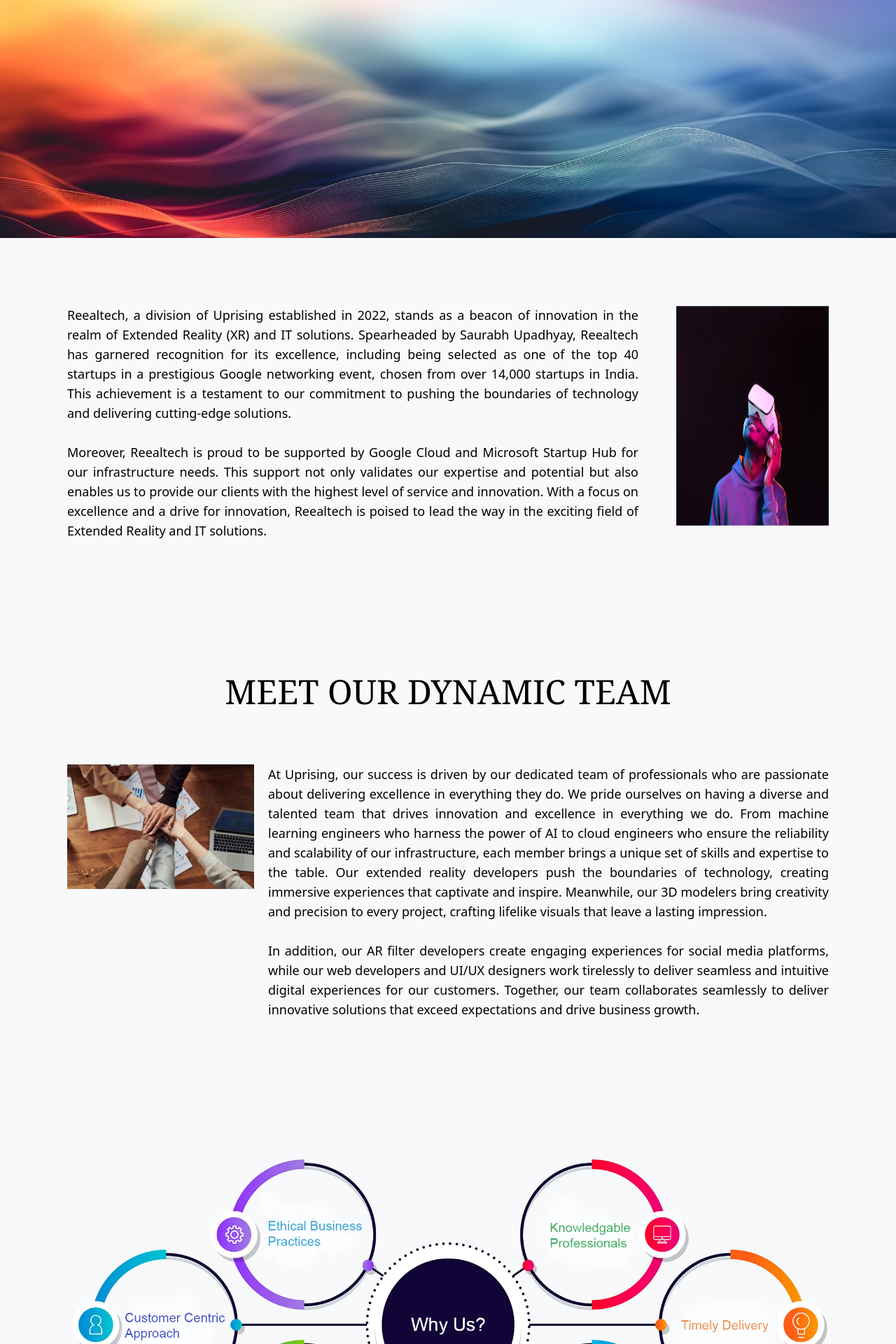
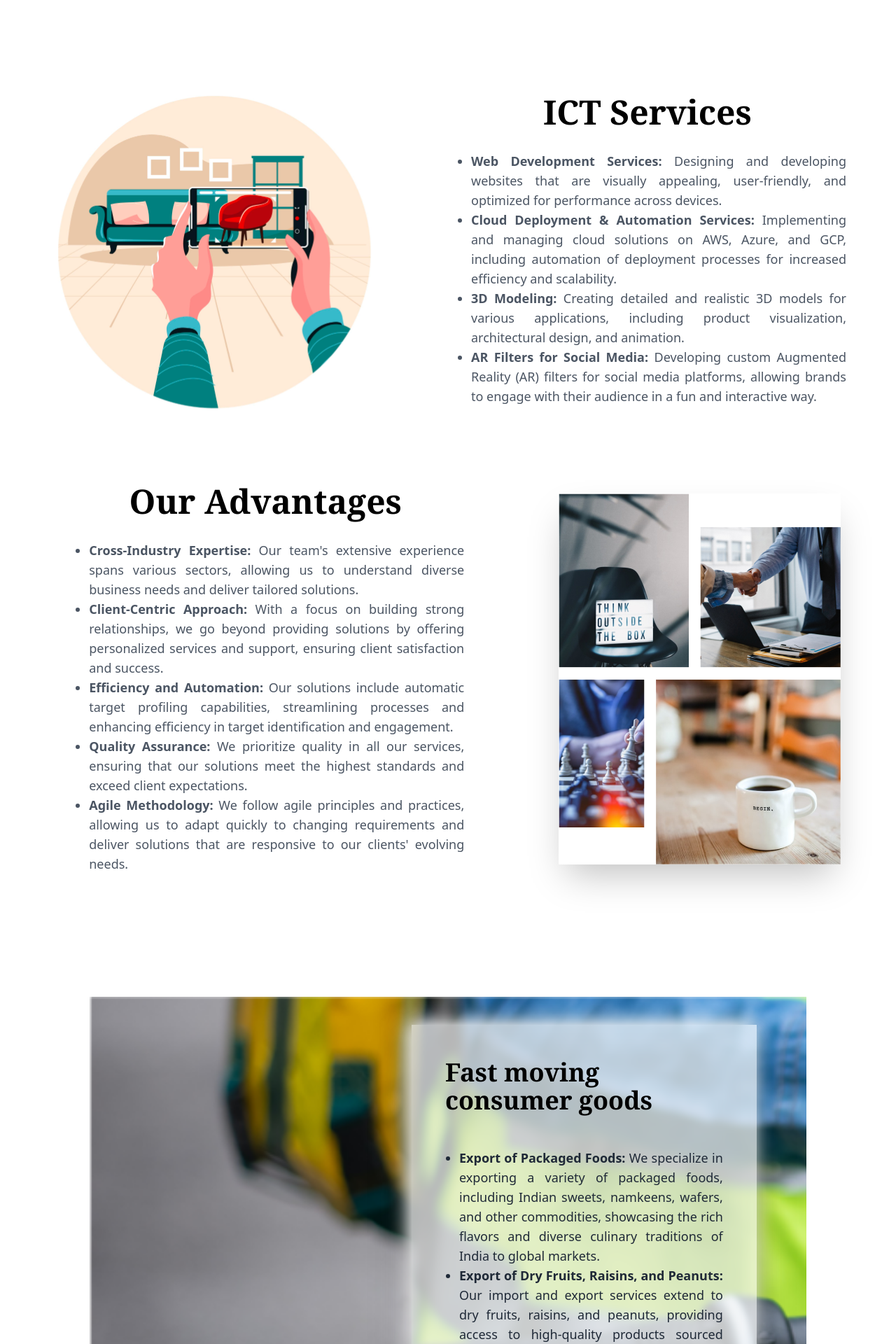
Before and after one commit to xr-dev-saurabh/uprising-tradex, a React (Create React App) app: page / in a window 1280 px wide. Shown: the part 760-2680 px from the top of the page at 70% size. Built offline with nearby package versions, Linux system fonts and the light colour scheme.

Commit message:
fix text sizes and font family

```diff
--- a/src/App.js
+++ b/src/App.js
@@ -12,13 +12,13 @@
 export default function App() {
   return (
    <div className="bg-white">
-    {/* <Hero />
+    <Hero />
     <BigCard />
     <Servies />
-    <Misson /> */}
-    <FirstSection />
+    <Misson />
+    {/* <FirstSection />
     <SecondSection />
-    <ThirdSection />
+    <ThirdSection /> */}
     {/* <ProductHero />
     <ProductsRow /> */}
    </div>
--- a/src/components/BigCard.jsx
+++ b/src/components/BigCard.jsx
@@ -12,8 +12,8 @@
             <div className='flex flex-col lg:flex-row lg:justify-around items-center justify-center max-w-[1280px] mx-auto mt-20 z-10'>
                 <img src={Img1} alt="" className='w-full max-w-[500px]' />
                 <div className='w-full max-w-[600px] p-4'>
-                    <h1 className='text-4xl font-bold mb-8 text-center'>ICT Services</h1>
-                    <ul className='list-disc ml-8 text-lg text-gray-600'>
+                    <h1 className='text-3xl lg:text-5xl font-bold mb-8 text-center font-serif'>ICT Services</h1>
+                    <ul className='list-disc lg:ml-8 text-justify text-lg text-gray-600 '>
                         <li><b>Web Development Services:</b> Designing and developing websites that are visually appealing, user-friendly, and optimized for performance across devices.</li>
                         <li><b>Cloud Deployment & Automation Services:</b> Implementing and managing cloud solutions on AWS, Azure, and GCP, including automation of deployment processes for increased efficiency and scalability.</li>
                         <li><b>3D Modeling:</b> Creating detailed and realistic 3D models for various applications, including product visualization, architectural design, and animation.</li>
@@ -25,8 +25,8 @@
             {/* Second Section */}
             <div className='flex flex-col-reverse lg:flex-row lg:justify-around items-center justify-center max-w-[1280px] mx-auto mt-20 mb-10 z-10'>
                 <div className='w-full max-w-[600px] p-4'>
-                    <h1 className='text-4xl font-bold mb-8 text-center'>Our Advantages</h1>
-                    <ul className='list-disc ml-8 text-lg text-gray-600'>
+                    <h1 className='text-3xl lg:text-5xl font-bold mb-8 text-center font-serif'>Our Advantages</h1>
+                    <ul className='list-disc lg:ml-8 text-justify text-lg text-gray-600'>
                         <li><b>Cross-Industry Expertise:</b> Our team's extensive experience spans various sectors, allowing us to understand diverse business needs and deliver tailored solutions.</li>
                         <li><b>Client-Centric Approach:</b> With a focus on building strong relationships, we go beyond providing solutions by offering personalized services and support, ensuring client satisfaction and success.</li>
                         <li><b>Efficiency and Automation:</b> Our solutions include automatic target profiling capabilities, streamlining processes and enhancing efficiency in target identification and engagement.</li>
--- a/src/components/Misson.jsx
+++ b/src/components/Misson.jsx
@@ -14,7 +14,7 @@
                     backgroundSize: '80% '
                 }}>
                 <div className='p-20 w-[40%]'>
-                    <h1 className='text-4xl text-white font-bold tracking-wider'>Our Misson</h1>
+                    <h1 className='text-4xl text-white font-bold tracking-wider font-serif'>Our Misson</h1>
                     <ul className='list-disc text-white ml-5 mt-10 text-lg'>
                         <li>Assist customers in achieving their goals through differentiated products and services. </li>
                         <li> Help real estate and hospitality businesses enhance customer experiences with compelling virtual reality solutions.</li>
@@ -27,7 +27,7 @@
             </div>
             <div className='lg:hidden bg-[#fcc9c4] w-full pb-10 '>
                 <div className='p-5'>
-                    <h1 className='text-3xl text-white font-bold tracking-wider'>Our Misson</h1>
+                    <h1 className='text-3xl text-white font-bold tracking-wider font-serif'>Our Misson</h1>
                     <ul className='list-disc text-white ml-5 mt-10 text-lg'>
                         <li>Assist customers in achieving their goals through differentiated products and services. </li>
                         <li> Help real estate and hospitality businesses enhance customer experiences with compelling virtual reality solutions.</li>
--- a/src/components/Servies.jsx
+++ b/src/components/Servies.jsx
@@ -9,8 +9,8 @@
             backgroundRepeat: 'no-repeat',
         }}>
             {/* Right Section */}
-            <div className="p-8 xl:p-12 top-10 xl:relative bg-white/70 backdrop-blur-sm  w-full xl:w-[70%]  shadow-[-5px_-5px_25px_1px_#ffffff,5px_5px_25px_1px_#33333350] drop-shadow-2xl xl:ml-[300px]">
-                <h1 className="text-3xl xl:text-4xl font-bold mb-8 xl:mb-12">Fast moving consumer goods</h1>
+            <div className="p-8 xl:p-12 top-10 xl:relative bg-white/70 backdrop-blur-sm  w-full xl:w-[70%]  lg:shadow-[-5px_-5px_25px_1px_#ffffff,5px_5px_25px_1px_#33333350] drop-shadow-2xl xl:ml-[300px]">
+                <h1 className="text-3xl xl:text-4xl font-bold mb-8 xl:mb-12 font-serif">Fast moving consumer goods</h1>
                 <ul className="list-disc pl-5 mb-4 xl:mb-1 text-lg text-gray-800 text-justify">
                     <li><b>Export of Packaged Foods:</b> We specialize in exporting a variety of packaged foods, including Indian sweets, namkeens, wafers, and other commodities, showcasing the rich flavors and diverse culinary traditions of India to global markets.</li>
                     <li><b>Export of Dry Fruits, Raisins, and Peanuts:</b> Our import and export services extend to dry fruits, raisins, and peanuts, providing access to high-quality products sourced from around the world to meet the demands of our clients.</li>
```
